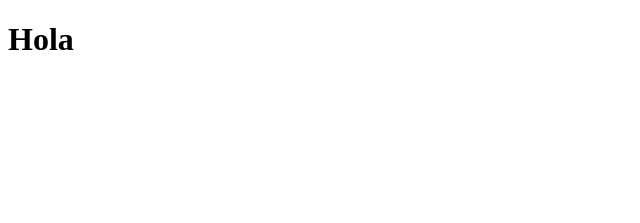
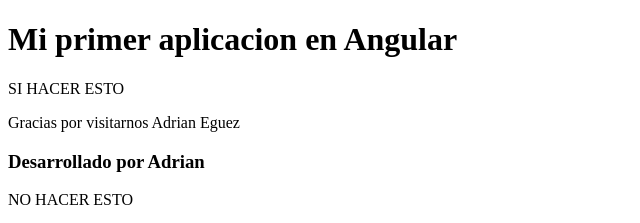
Before and after one commit to JonathaPachacama/TWJ-2017-A, an Angular app in the folder 04-Angular/A-Web/: page / in a window 1280 px wide. Shown: the top 223 px of the page, without its empty margins (0-640 px from the left). Built offline with nearby package versions, Linux system fonts and the light colour scheme.

Commit message:
HTML y Components

```diff
--- a/04-Angular/A-Web/src/app/app.component.html
+++ b/04-Angular/A-Web/src/app/app.component.html
@@ -13,7 +13,7 @@
 SI HACER ESTO
 <p>Gracias por visitarnos {{usuario.nombre}} {{usuario.apellido}}</p>
 
-<!--<h3>Desarrollado por {{usuario.nombre}}</h3>-->
+<h3>Desarrollado por {{usuario.nombre}}</h3>
 
 
 NO HACER ESTO
--- a/04-Angular/A-Web/src/app/app.component.ts
+++ b/04-Angular/A-Web/src/app/app.component.ts
@@ -2,12 +2,12 @@
 
 @Component({
   selector: 'twj-raiz',
-  // templateUrl: './app.component.html',
+  templateUrl: "./app.component.html",
 
-  template: `
-      <h1>Hola</h1>
-
-     `,
+  // template: `
+  //     <h1>Hola</h1>
+  //
+  //    `,
   styleUrls: ['./app.component.css']
 })
 
```
